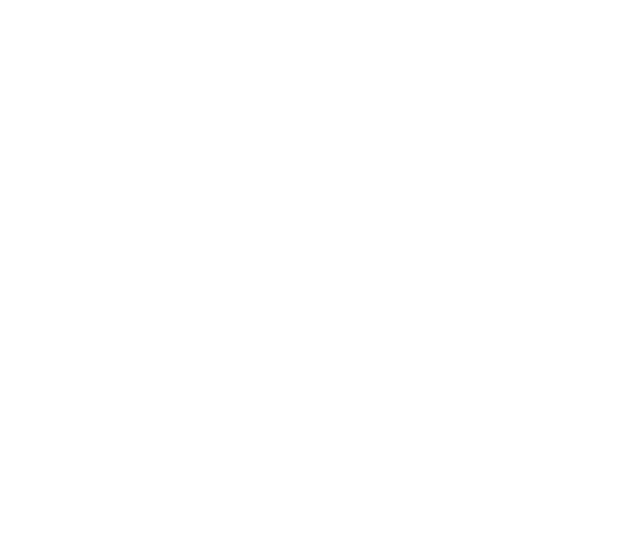
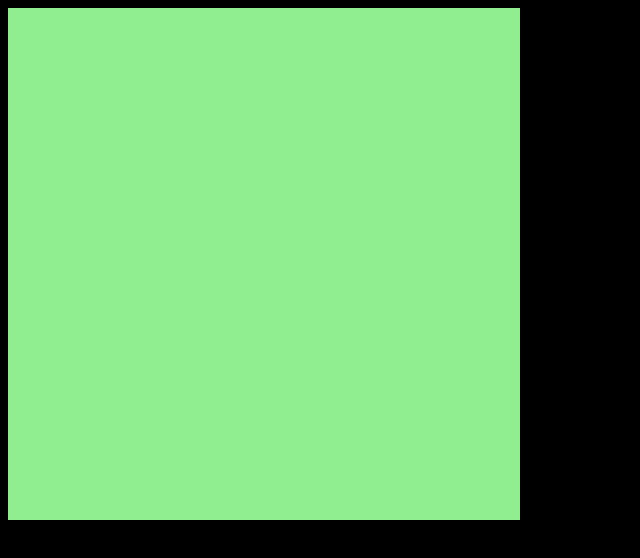
Before and after one commit to melquiadesmario/snake-game, a plain HTML site: page index.html in a window 1280 px wide. Shown: the whole page, without its empty margins (0-640 px from the left). Drawn offline with Linux system fonts and the light colour scheme.

Commit message:
Create Background

```diff
--- a/css/styles.css
+++ b/css/styles.css
@@ -0,0 +1,3 @@
+body{
+    background-color: black;
+}
--- a/index.html
+++ b/index.html
@@ -4,9 +4,14 @@
     <meta charset="UTF-8">
     <meta http-equiv="X-UA-Compatible" content="IE=edge">
     <meta name="viewport" content="width=device-width, initial-scale=1.0">
+    <!--Styles-->
+    <link rel="stylesheet" href="./css/styles.css">
+    <!--Scripts-->
+    <script defer src="./js/scripts.js"></script>
+
     <title>Snake Game</title>
 </head>
 <body>
-
+    <canvas id="snake" width="512" height="512"></canvas>
 </body>
 </html>
--- a/js/scripts.js
+++ b/js/scripts.js
@@ -0,0 +1,10 @@
+let canvas = document.getElementById('snake');
+let context = canvas.getContext('2d');
+let box = 32;
+
+function criarBG(){
+    context.fillStyle = 'lightgreen';
+    context.fillRect(0, 0, 16 * box, 16 * box);
+}
+
+criarBG();
```
